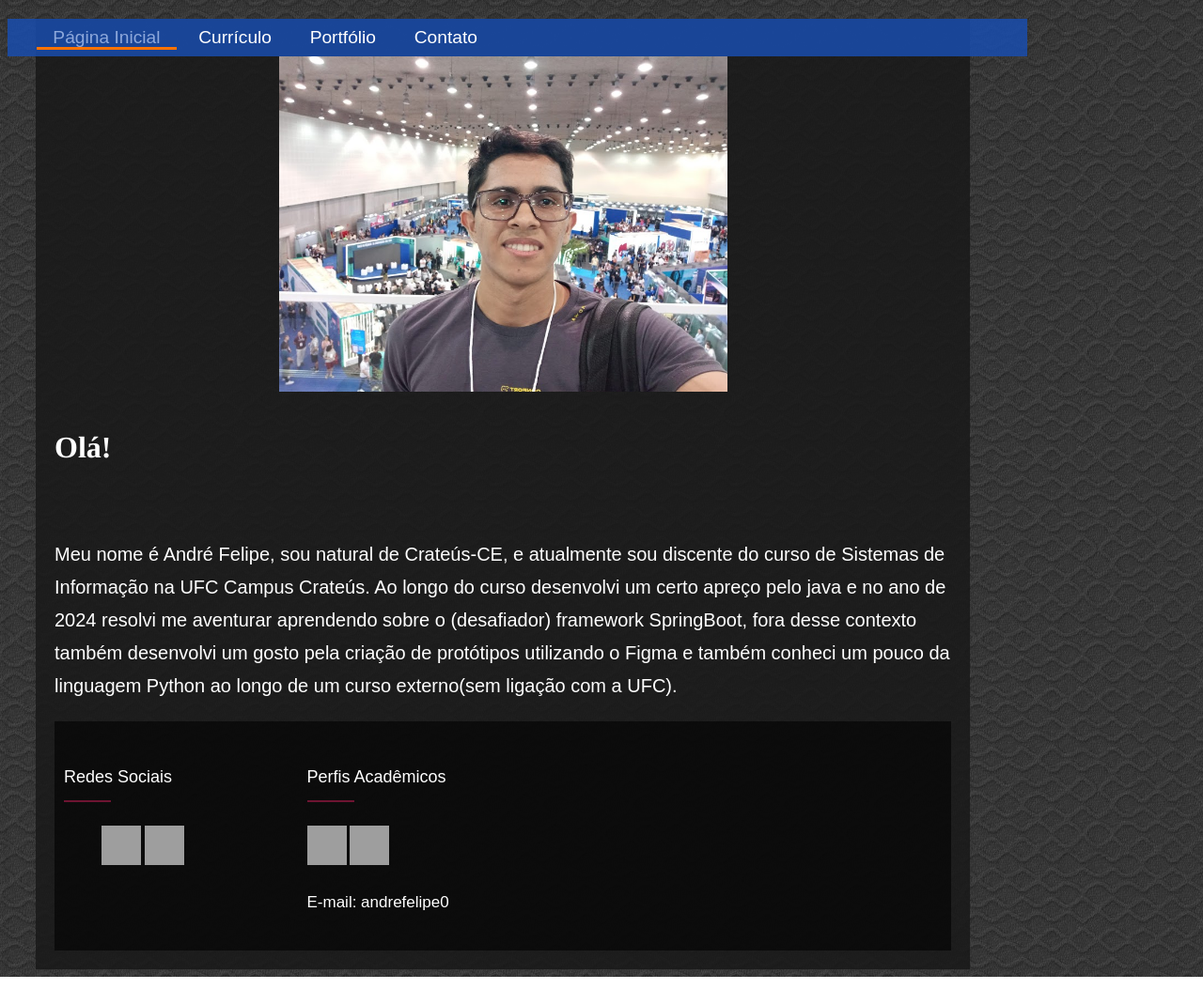
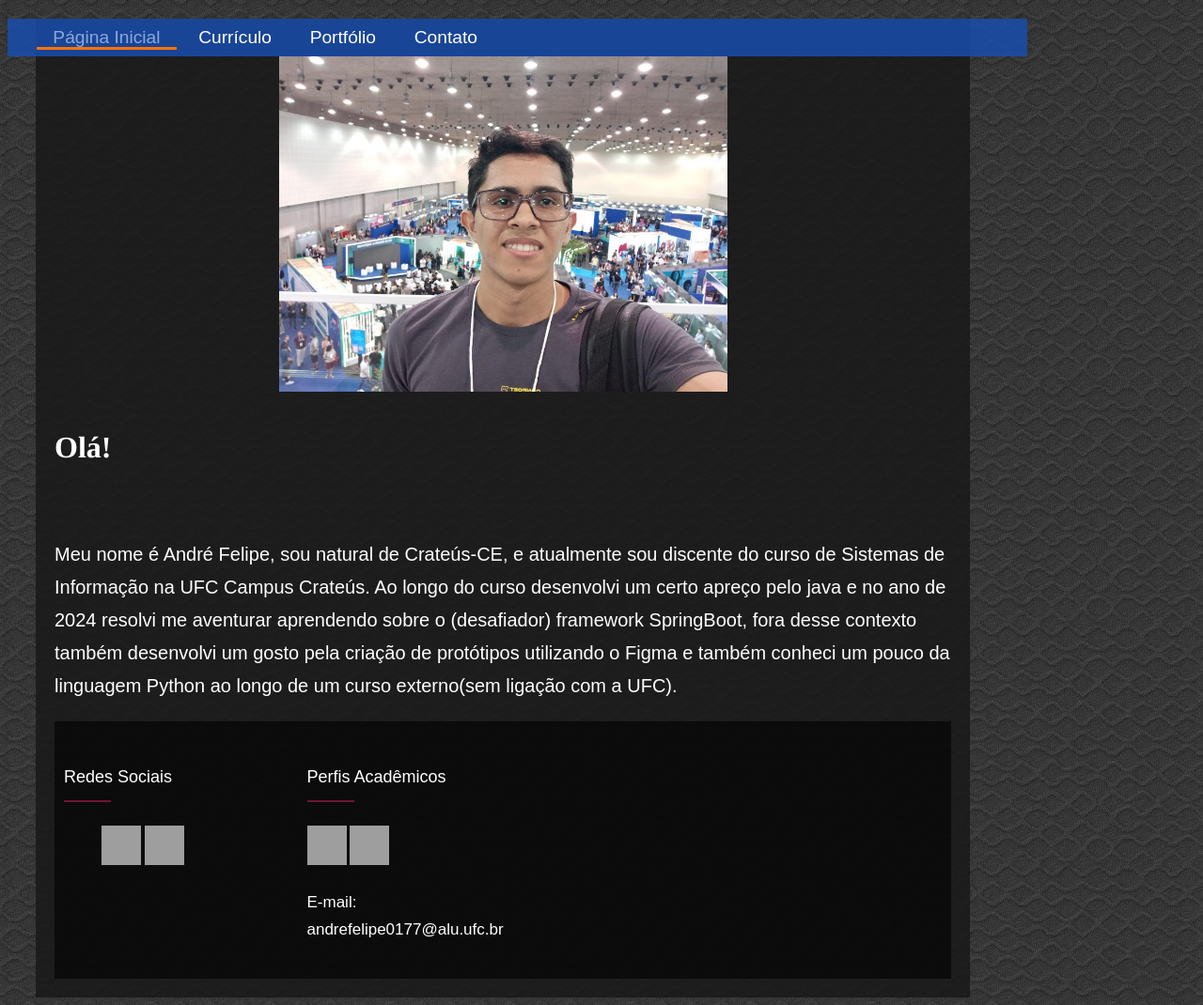
Before and after one commit to andreeffelipe/Portifolio-pessoal, a plain HTML site: page index.html in a window 1280 px wide. Shown: the whole page at 94% size. Before the commit the page ends 1040 px from the top, so only its background shows below. Drawn offline with Linux system fonts and the light colour scheme; grey boxes are pictures that could not be loaded.

Commit message:
Corrigindo informação de contato

```diff
--- a/index.html
+++ b/index.html
@@ -68,7 +68,7 @@
 					 </ul>
 					 <a href="https://github.com/andre"><img src="https://pngimg.com/uploads/github/github_PNG84.png" alt="Image" height="42" width="42" class="media-object  img-responsive img-thumbnail"></a>
 					 <a href="https://www.linkedin.com/in/andrefelipe/"><img src="https://th.bing.com/th/id/R.a330e248626552a23af35e5c46526234?rik=aCeYEG%2f6vtPYGg&pid=ImgRaw&r=0" alt="Image" height="42" width="42" class="media-object  img-responsive img-thumbnail"></a>
-					 <p>E-mail: andrefelipe0</p>
+					 <p>E-mail: andrefelipe0177@alu.ufc.br</p>
 						</ul>
   	 			</div>
   		 	</div>
```
